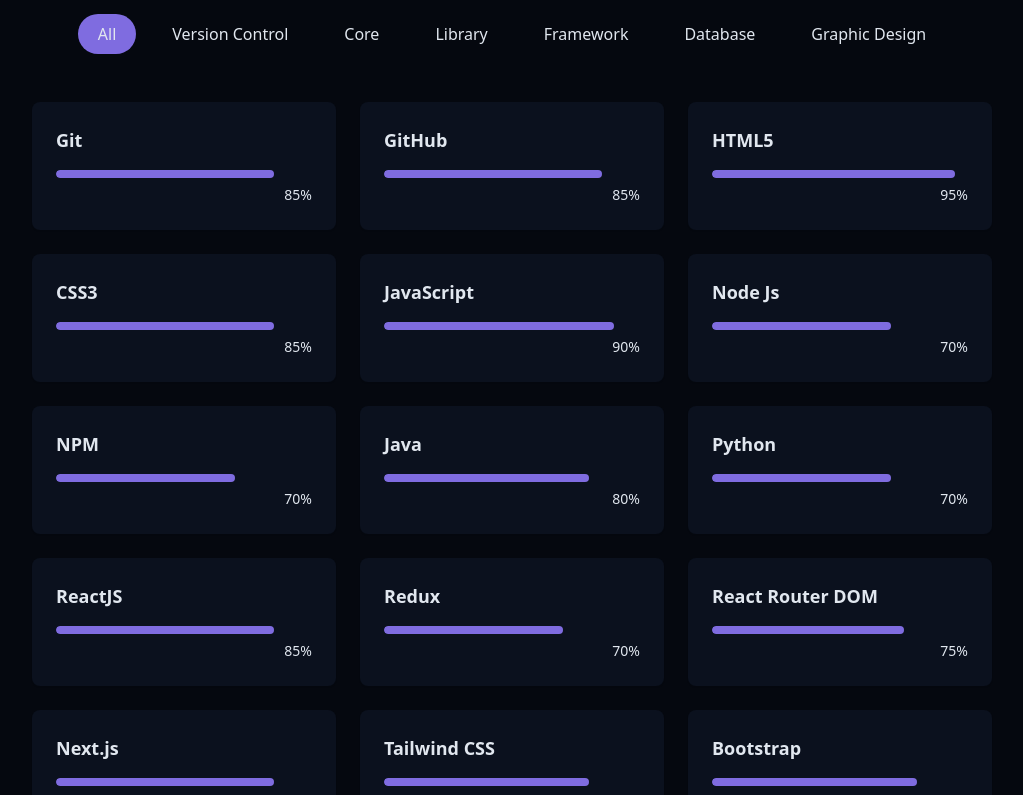
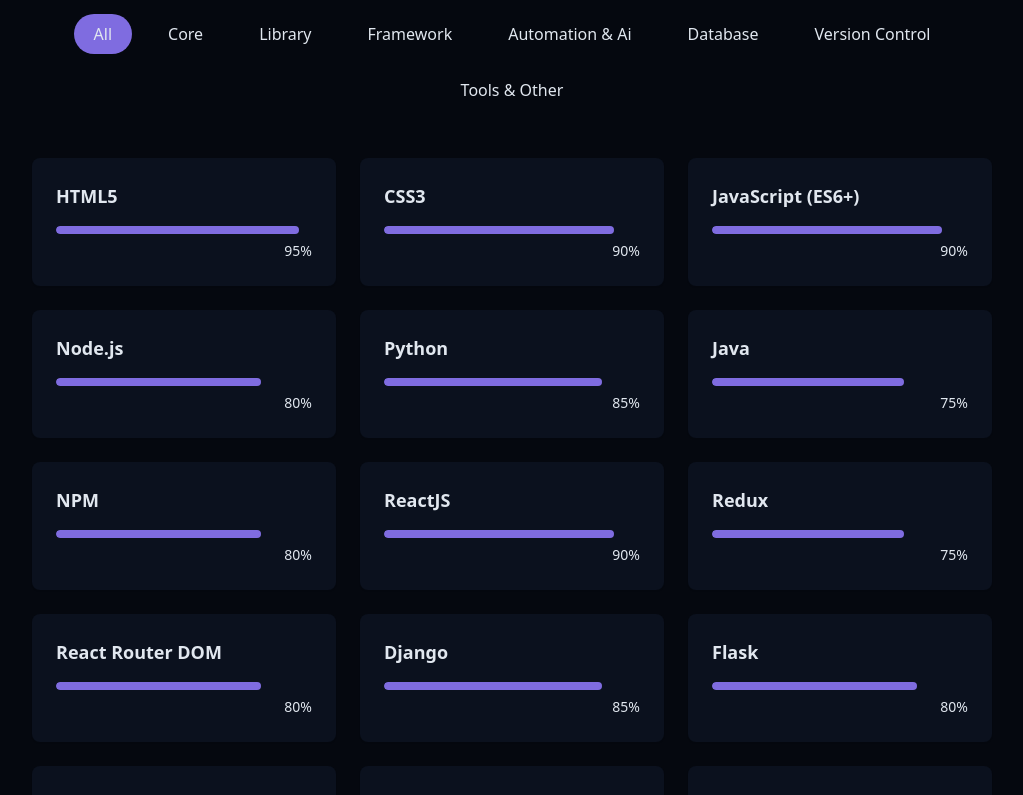
Before and after one commit to arungovindhasamygithub/arun-new, a React (Vite) app: page / in a window 1280 px wide. Shown: the part 1720-2515 px from the top of the page, without its empty margins (128-1151 px from the left). Built offline with nearby package versions, Linux system fonts and the light colour scheme.

Commit message:
Update skills list and categories in SkillsSection

```diff
--- a/src/components/SkillsSection.jsx
+++ b/src/components/SkillsSection.jsx
@@ -2,50 +2,56 @@
 import { cn } from "@/lib/utils";
 
 const skills = [
+  // Core
+  { name: "HTML5", level: 95, category: "core" },
+  { name: "CSS3", level: 90, category: "core" },
+  { name: "JavaScript (ES6+)", level: 90, category: "core" },
+  { name: "Node.js", level: 80, category: "core" },
+  { name: "Python", level: 85, category: "core" },
+  { name: "Java", level: 75, category: "core" },
+  { name: "NPM", level: 80, category: "core" },
+
+  // Library
+  { name: "ReactJS", level: 90, category: "library" },
+  { name: "Redux", level: 75, category: "library" },
+  { name: "React Router DOM", level: 80, category: "library" },
+
+  // Framework
+  { name: "Django", level: 85, category: "framework" },
+  { name: "Flask", level: 80, category: "framework" },
+  { name: "Next.js", level: 85, category: "framework" },
+  { name: "Tailwind CSS", level: 90, category: "framework" },
+  { name: "Bootstrap", level: 85, category: "framework" },
+
+  // Automation & AI
+  { name: "n8n", level: 85, category: "automation & ai" },
+  { name: "AI App Development", level: 80, category: "automation & ai" },
+  { name: "Pabbly Connect", level: 80, category: "automation & ai" },
+
+  // Database
+  { name: "SQL", level: 80, category: "database" },
+  { name: "DynamoDB", level: 65, category: "database" },
+
   // Version Control
   { name: "Git", level: 85, category: "version control" },
   { name: "GitHub", level: 85, category: "version control" },
 
-  // Core
-  { name: "HTML5", level: 95, category: "core" },
-  { name: "CSS3", level: 85, category: "core" },
-  { name: "JavaScript", level: 90, category: "core" },
-    { name: "Node Js", level: 70, category: "core" },
-      { name: "NPM", level: 70, category: "core" },
-  { name: "Java", level: 80, category: "core" },
-  { name: "Python", level: 70, category: "core" },
-
-  // Library
-  { name: "ReactJS", level: 85, category: "library" },
-  { name: "Redux", level: 70, category: "library" },
-  { name: "React Router DOM", level: 75, category: "library" },
-
-  // Framework
-  { name: "Next.js", level: 85, category: "framework" },
-  { name: "Tailwind CSS", level: 80, category: "framework" },
-  { name: "Bootstrap", level: 80, category: "framework" },
-
-  // Database
-  { name: "SQL", level: 75, category: "database" },
-  { name: "DynamoDB", level: 60, category: "database" },
-
-  // Graphic Design / Tools
-  { name: "Canva", level: 90, category: "graphic design" },
-  { name: "Photoshop", level: 70, category: "graphic design" },
-  { name: "Curserai", level: 60, category: "graphic design" },
-  { name: "VS Code", level: 90, category: "graphic design" },
-  { name: "Pabbly Connect", level: 65, category: "graphic design" },
-  { name: "Odoo CRM", level: 70, category: "graphic design" },
+  // Tools & Other
+  { name: "SEO Optimization", level: 85, category: "tools & other" },
+  { name: "CMS Platforms", level: 85, category: "tools & other" },
+  { name: "VS Code", level: 90, category: "tools & other" },
+  { name: "Canva", level: 90, category: "tools & other" },
 ];
 
 const categories = [
   "all",
-  "version control",
   "core",
   "library",
   "framework",
+  "automation & ai",
   "database",
-  "graphic design",
+  "version control",
+  "tools & other",
 ];
 
 export const SkillsSection = () => {
@@ -68,7 +74,7 @@
               key={key}
               onClick={() => setActiveCategory(category)}
               className={cn(
-                "px-5 py-2 rounded-full transition-colors duration-300 capitalize",
+                "px-5 py-2 rounded-full transition-colors duration-300 capitalize text-sm md:text-base",
                 activeCategory === category
                   ? "bg-primary text-primary-foreground"
                   : "bg-secondary/70 text-foreground hover:bg-secondary"
```
